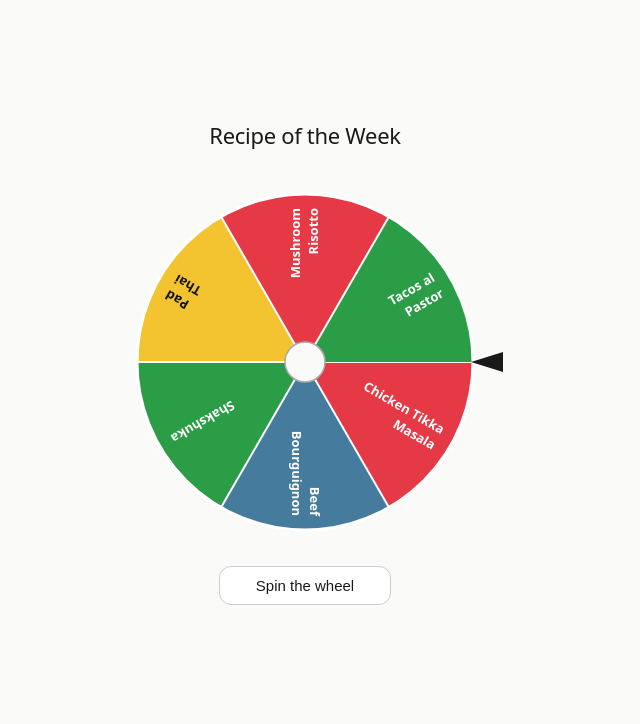
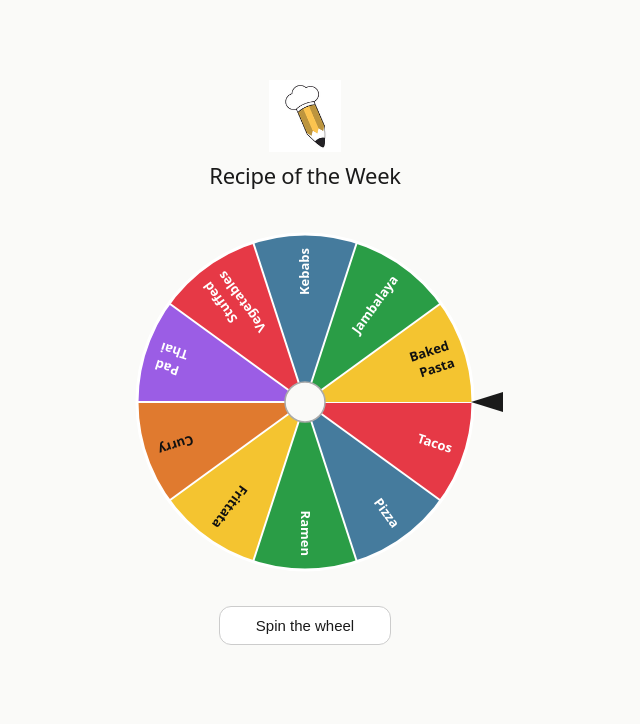
Before and after one commit to doctafaustus/the-cookbook-club, a plain HTML site: page index.html in a window 1280 px wide. Shown: the whole page, without its empty margins (335-975 px from the left). Drawn offline with Linux system fonts and the light colour scheme.

Commit message:
Add sounds and choices

```diff
--- a/index.html
+++ b/index.html
@@ -7,7 +7,7 @@
 <style>
   * { box-sizing: border-box; margin: 0; padding: 0; }
   body { font-family: system-ui, sans-serif; display: flex; flex-direction: column; align-items: center; justify-content: center; min-height: 100vh; background: #fafaf8; color: #1a1a1a; padding: 2rem; }
-  h1 { font-size: 22px; font-weight: 500; margin-bottom: 2rem; letter-spacing: -0.3px; }
+  h1 { font-size: 22px; font-weight: 500; letter-spacing: -0.3px; }
   #canvas-wrap { position: relative; display: flex; align-items: center; justify-content: center; margin-bottom: 1.5rem; }
   #needle {
     position: absolute;
@@ -28,17 +28,24 @@
   #result-box { min-height: 52px; text-align: center; }
   #result-label { font-size: 13px; color: #888; margin-bottom: 4px; }
   #result-name { font-size: 22px; font-weight: 500; color: #1a1a1a; }
+  #header { display: flex; flex-direction: column; align-items: center; gap: 0.5rem; margin-bottom: 2rem; }
+  #logo { width: 72px; height: auto; }
 </style>
 </head>
 <body>
 
-<h1>Recipe of the Week</h1>
+<div id="header">
+  <img src="images/cookbook-club-logo.png" id="logo" alt="Cookbook Club Logo">
+  <h1>Recipe of the Week</h1>
+</div>
 
 <div id="canvas-wrap">
   <div id="needle"></div>
   <canvas id="wheel"></canvas>
 </div>
 
+<audio id="snd-spin" src="sounds/spinning-wheel.mp3"></audio>
+<audio id="snd-applause" src="sounds/applause.mp3"></audio>
 <button id="spin-btn">Spin the wheel</button>
 
 <div id="result-box">
@@ -48,12 +55,16 @@
 
 <script>
 const meals = [
-  "Chicken Tikka Masala",
-  "Beef Bourguignon",
-  "Shakshuka",
+  "Tacos",
+  "Pizza",
+  "Ramen",
+  "Frittata",
+  "Curry",
   "Pad Thai",
-  "Mushroom Risotto",
-  "Tacos al Pastor"
+  "Stuffed Vegetables",
+  "Kebabs",
+  "Jambalaya",
+  "Baked Pasta"
 ];
 
 const palette = [
@@ -61,8 +72,12 @@ const palette = [
   "#457B9D",
   "#2A9D46",
   "#F4C430",
+  "#E07A2F",
+  "#9B5DE5",
   "#E63946",
+  "#457B9D",
   "#2A9D46",
+  "#F4C430",
 ];
 
 function getTextColor(hex) {
@@ -87,6 +102,8 @@ ctx.scale(dpr, dpr);
 const btn = document.getElementById('spin-btn');
 const resultLabel = document.getElementById('result-label');
 const resultName = document.getElementById('result-name');
+const sndSpin = document.getElementById('snd-spin');
+const sndApplause = document.getElementById('snd-applause');
 
 const total = meals.length;
 const arc = (2 * Math.PI) / total;
@@ -176,6 +193,8 @@ btn.addEventListener('click', () => {
   btn.disabled = true;
   resultLabel.textContent = '';
   resultName.textContent = '';
+  sndSpin.currentTime = 0;
+  sndSpin.play();
 
   const totalRotation = (6 + Math.floor(Math.random() * 4)) * 2 * Math.PI + Math.random() * 2 * Math.PI;
   const duration = 10000;
@@ -195,6 +214,10 @@ btn.addEventListener('click', () => {
       drawWheel(currentAngle);
       spinning = false;
       btn.disabled = false;
+      sndSpin.pause();
+      sndSpin.currentTime = 0;
+      sndApplause.currentTime = 0;
+      sndApplause.play();
 
       const needleAngle = 0;
       const normalized = ((needleAngle - currentAngle) % (2 * Math.PI) + 2 * Math.PI) % (2 * Math.PI);
```
Also changed, not shown: images/cookbook-club-logo.png (added), 2 other files.
